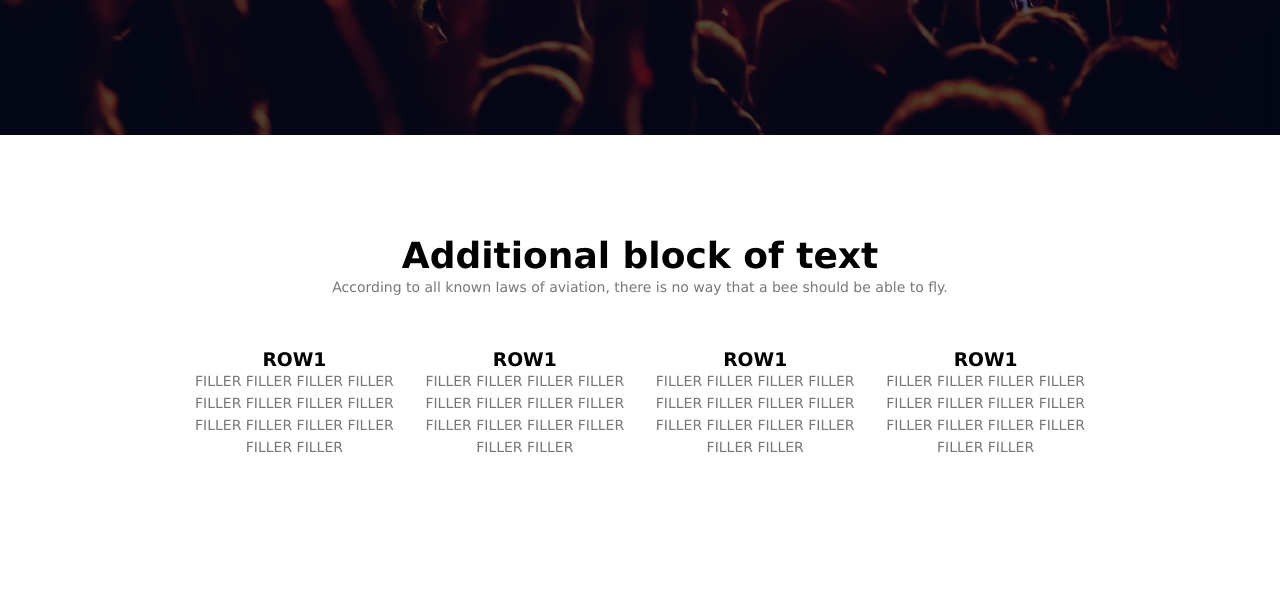
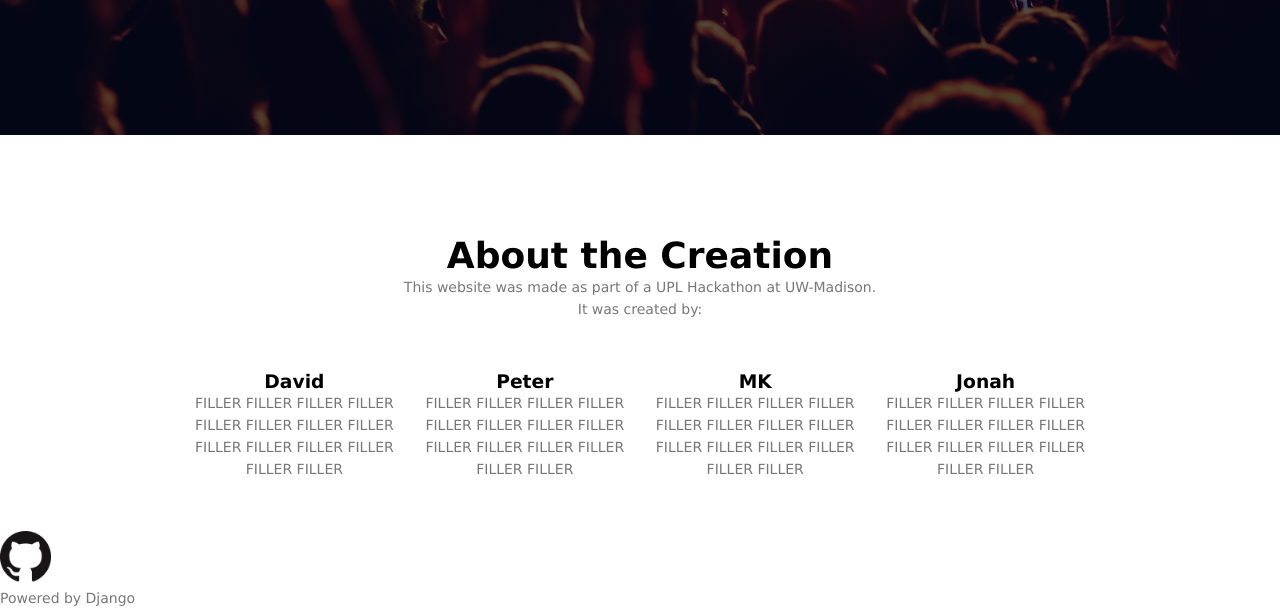
Before and after one commit to xpoes123/hatathon, a Django app: page /about in a window 1280 px wide. Shown: the part 515-1124 px from the top of the page. Before the commit the page ends 967 px from the top, so only its background shows below. Run offline with Django 3.2, Linux system fonts and the light colour scheme.

Commit message:
Update about.html

```diff
--- a/connectio/interface/templates/about.html
+++ b/connectio/interface/templates/about.html
@@ -29,27 +29,33 @@
         </section>
 <!---block1 section-->
 <section class="block1">
-    <h1> Additional block of text</h1>
-    <p>According to all known laws of aviation, there is no way that a bee should be able to fly.</p>
+    <h1>About the Creation</h1>
+    <p>This website was made as part of a UPL Hackathon at UW-Madison.<br>It was created by:</p>
 
     <div class="row">
         <div class="row1">
-            <h3>ROW1</h3>
+            <h3>David</h3>
             <p>FILLER FILLER FILLER FILLER FILLER FILLER FILLER FILLER FILLER FILLER FILLER FILLER FILLER FILLER </p>
         </div>
         <div class="row1">
-            <h3>ROW1</h3>
+            <h3>Peter</h3>
             <p>FILLER FILLER FILLER FILLER FILLER FILLER FILLER FILLER FILLER FILLER FILLER FILLER FILLER FILLER </p>
         </div>
         <div class="row1">
-            <h3>ROW1</h3>
+            <h3>MK</h3>
             <p>FILLER FILLER FILLER FILLER FILLER FILLER FILLER FILLER FILLER FILLER FILLER FILLER FILLER FILLER </p>
         </div>
         <div class="row1">
-            <h3>ROW1</h3>
+            <h3>Jonah</h3>
             <p>FILLER FILLER FILLER FILLER FILLER FILLER FILLER FILLER FILLER FILLER FILLER FILLER FILLER FILLER </p>
         </div>
     </div>
 </section>
     </body>
+    <footer>
+        <a href="https://github.com/xpoes123/hatathon" target="_blank"><img src="images/github-logo.png" width="4%"></a><br>
+        <p>Powered by Django</p>
+    </footer>
+
+
 </html>
```
